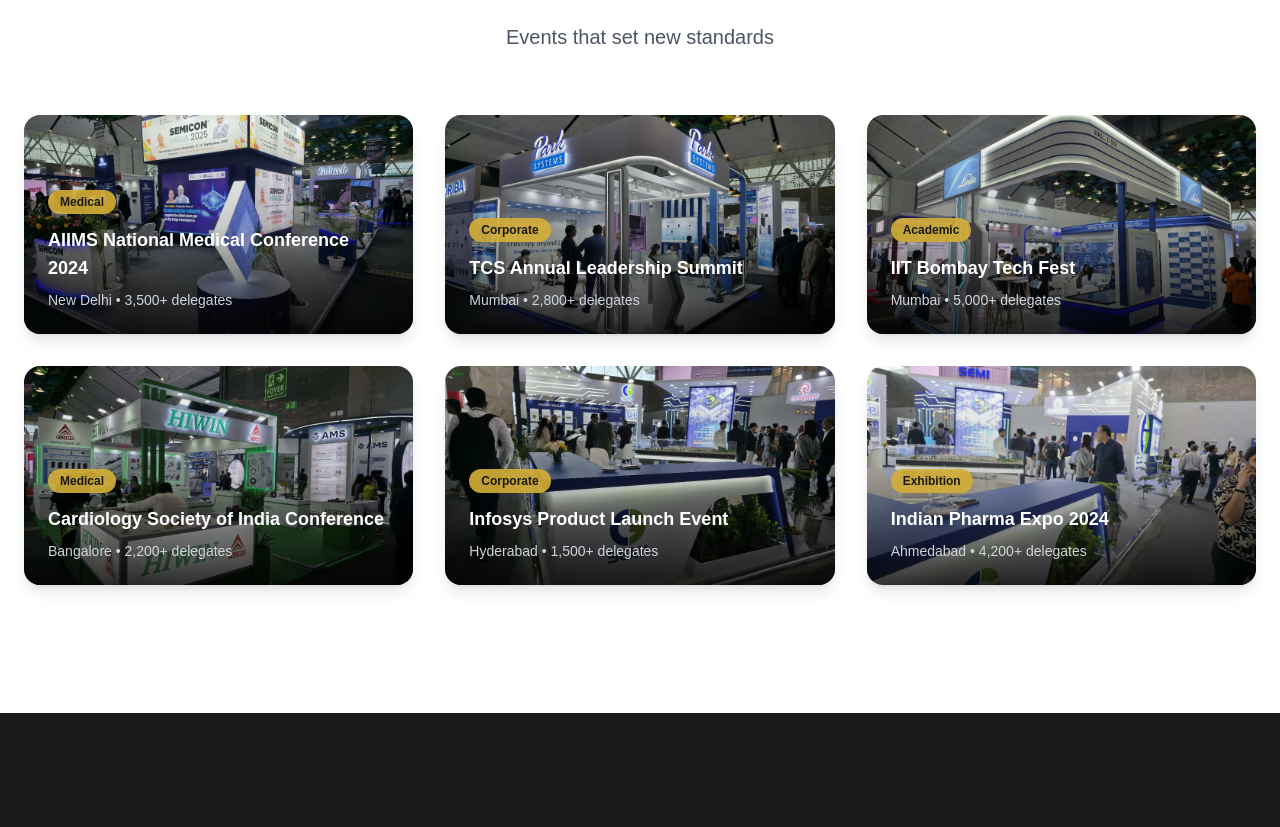
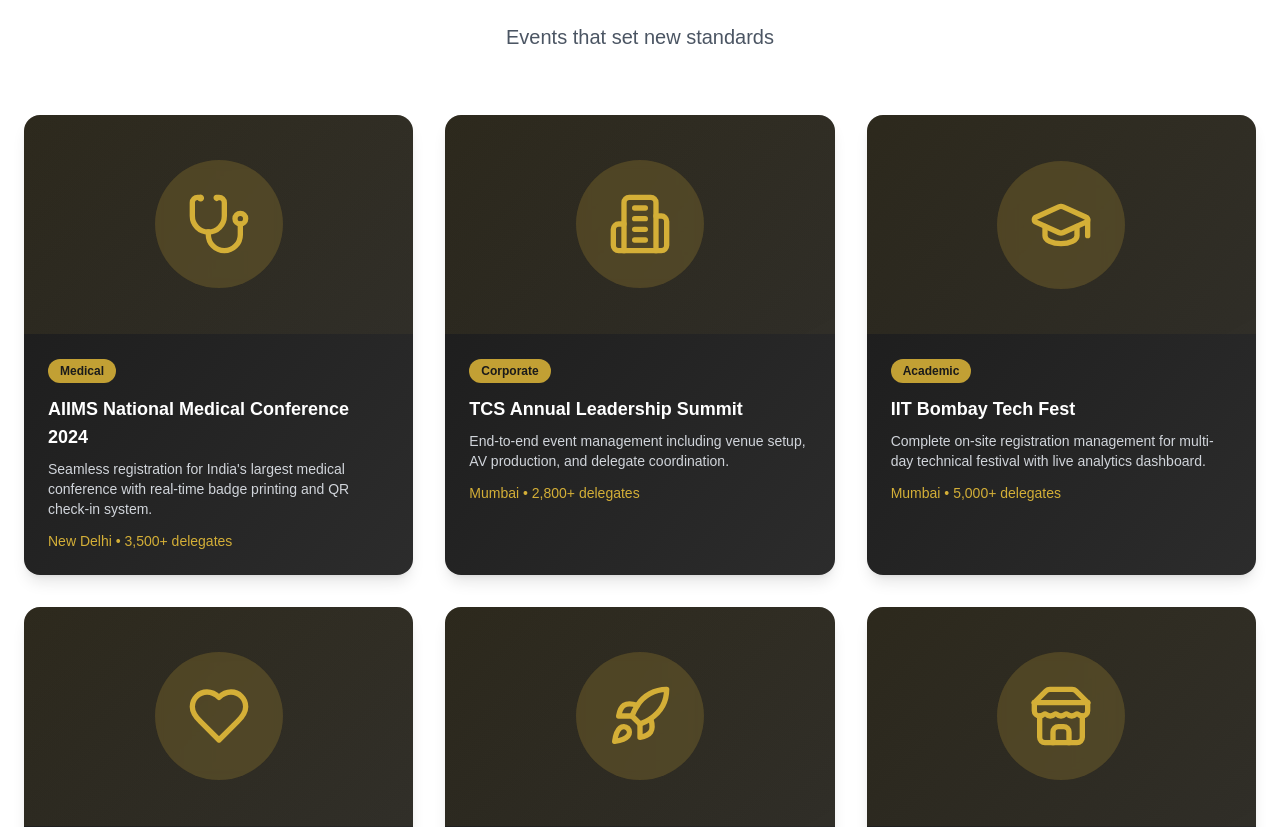
Before and after one commit to grrreatt/cecevents, a Next.js app: page / in a window 1280 px wide. Shown: the part 1973-2800 px from the top of the page. Built offline with nearby package versions, Linux system fonts and the light colour scheme.

Commit message:
Replace images with icons for client review - Remove 404 errors

```diff
--- a/app/page.tsx
+++ b/app/page.tsx
@@ -6,7 +6,7 @@
 import {
   ArrowRight, CheckCircle2, Users, Building2, Sparkles,
   TrendingUp, Shield, Zap, Clock, Award, Star,
-  ChevronDown, Play
+  ChevronDown, Play, Stethoscope, GraduationCap, Heart, Rocket, Store
 } from 'lucide-react'
 import Navbar from '@/components/Navbar'
 import Footer from '@/components/Footer'
@@ -366,7 +366,17 @@
         </motion.div>
 
         <div className="grid md:grid-cols-2 lg:grid-cols-3 gap-8">
-          {portfolioData.map((project, i) => (
+          {portfolioData.map((project, i) => {
+            const IconComponent = {
+              Stethoscope,
+              Building2,
+              GraduationCap,
+              Heart,
+              Rocket,
+              Store
+            }[project.icon as string] || Building2
+
+            return (
               <motion.div
                 key={project.id}
                 initial={{ opacity: 0, y: 50 }}
@@ -376,16 +386,15 @@
                 onClick={() => openPortfolio(project)}
                 className="group cursor-pointer perspective-1000"
               >
-              <div className="relative rounded-2xl overflow-hidden shadow-lg hover:shadow-2xl transition-all preserve-3d">
-                <div className="aspect-video relative overflow-hidden">
-                  <motion.img
-                    whileHover={{ scale: 1.1 }}
+                <div className="relative rounded-2xl overflow-hidden shadow-lg hover:shadow-2xl transition-all preserve-3d bg-gradient-to-br from-primary to-accent h-full">
+                  <div className="aspect-video relative overflow-hidden bg-gradient-to-br from-gold/10 to-gold/5 flex items-center justify-center">
+                    <motion.div
+                      whileHover={{ scale: 1.1, rotate: 5 }}
                       transition={{ duration: 0.6 }}
-                    src={project.image}
-                    alt={project.title}
-                    className="w-full h-full object-cover"
-                  />
-                  <div className="absolute inset-0 bg-gradient-to-t from-black/80 via-black/20 to-transparent" />
+                      className="w-32 h-32 rounded-full bg-gold/20 backdrop-blur-sm flex items-center justify-center"
+                    >
+                      <IconComponent className="w-16 h-16 text-gold" />
+                    </motion.div>
 
                     {/* Hover Overlay */}
                     <div className="absolute inset-0 bg-gold/90 opacity-0 group-hover:opacity-100 transition-opacity flex items-center justify-center">
@@ -393,16 +402,18 @@
                     </div>
                   </div>
 
-                <div className="absolute bottom-0 left-0 right-0 p-6 text-white">
+                  <div className="p-6 text-white">
                     <span className="px-3 py-1 bg-gold/90 text-primary text-xs font-semibold rounded-full mb-3 inline-block">
                       {project.category}
                     </span>
-                  <h3 className="font-bold text-lg mb-2 line-clamp-2">{project.title}</h3>
-                  <p className="text-sm text-gray-300">{project.location} • {project.attendees} delegates</p>
+                    <h3 className="font-bold text-lg mb-2">{project.title}</h3>
+                    <p className="text-sm text-gray-300 mb-3">{project.desc}</p>
+                    <p className="text-sm text-gold">{project.location} • {project.attendees} delegates</p>
                   </div>
                 </div>
               </motion.div>
-          ))}
+            )
+          })}
         </div>
       </div>
     </section>
--- a/components/PortfolioModal.tsx
+++ b/components/PortfolioModal.tsx
@@ -1,7 +1,7 @@
 'use client'
 
 import { motion, AnimatePresence } from 'framer-motion'
-import { X, MapPin, Users } from 'lucide-react'
+import { X, MapPin, Users, Stethoscope, Building2, GraduationCap, Heart, Rocket, Store } from 'lucide-react'
 import { cn } from '@/lib/utils'
 
 interface PortfolioModalProps {
@@ -12,7 +12,7 @@
     location: string
     attendees: string
     desc: string
-    image: string
+    icon: string
     category: string
   } | null
 }
@@ -52,16 +52,30 @@
                 <X className="w-5 h-5" />
               </motion.button>
 
-              {/* Image */}
-              <div className="relative h-80 overflow-hidden">
-                <motion.img
-                  initial={{ scale: 1.2 }}
-                  animate={{ scale: 1 }}
-                  transition={{ duration: 0.8 }}
-                  src={project.image}
-                  alt={project.title}
-                  className="w-full h-full object-cover"
-                />
+              {/* Icon Header */}
+              <div className="relative h-80 overflow-hidden bg-gradient-to-br from-primary via-accent to-primary flex items-center justify-center">
+                {(() => {
+                  const IconComponent = {
+                    Stethoscope,
+                    Building2,
+                    GraduationCap,
+                    Heart,
+                    Rocket,
+                    Store
+                  }[project.icon] || Building2
+
+                  return (
+                    <motion.div
+                      initial={{ scale: 0.8, rotate: -10 }}
+                      animate={{ scale: 1, rotate: 0 }}
+                      transition={{ duration: 0.8, type: "spring" }}
+                      className="w-48 h-48 rounded-full bg-gold/20 backdrop-blur-sm flex items-center justify-center"
+                    >
+                      <IconComponent className="w-32 h-32 text-gold" />
+                    </motion.div>
+                  )
+                })()}
+
                 <div className="absolute inset-0 bg-gradient-to-t from-black/60 to-transparent" />
 
                 {/* Category Badge */}
--- a/lib/portfolio-data.json
+++ b/lib/portfolio-data.json
@@ -5,8 +5,8 @@
     "location": "New Delhi",
     "attendees": "3,500+",
     "desc": "Seamless registration for India's largest medical conference with real-time badge printing and QR check-in system.",
-    "image": "/images/IMG-20251007-WA0018.jpg",
-    "category": "Medical"
+    "category": "Medical",
+    "icon": "Stethoscope"
   },
   {
     "id": 2,
@@ -14,8 +14,8 @@
     "location": "Mumbai",
     "attendees": "2,800+",
     "desc": "End-to-end event management including venue setup, AV production, and delegate coordination.",
-    "image": "/images/IMG-20251007-WA0019.jpg",
-    "category": "Corporate"
+    "category": "Corporate",
+    "icon": "Building2"
   },
   {
     "id": 3,
@@ -23,8 +23,8 @@
     "location": "Mumbai",
     "attendees": "5,000+",
     "desc": "Complete on-site registration management for multi-day technical festival with live analytics dashboard.",
-    "image": "/images/IMG-20251007-WA0020.jpg",
-    "category": "Academic"
+    "category": "Academic",
+    "icon": "GraduationCap"
   },
   {
     "id": 4,
@@ -32,8 +32,8 @@
     "location": "Bangalore",
     "attendees": "2,200+",
     "desc": "Hybrid event management with virtual platform integration and physical registration kiosks.",
-    "image": "/images/IMG-20251007-WA0021.jpg",
-    "category": "Medical"
+    "category": "Medical",
+    "icon": "Heart"
   },
   {
     "id": 5,
@@ -41,8 +41,8 @@
     "location": "Hyderabad",
     "attendees": "1,500+",
     "desc": "Premium event production with branded registration experience and VIP guest management.",
-    "image": "/images/IMG-20251007-WA0022.jpg",
-    "category": "Corporate"
+    "category": "Corporate",
+    "icon": "Rocket"
   },
   {
     "id": 6,
@@ -50,7 +50,7 @@
     "location": "Ahmedabad",
     "attendees": "4,200+",
     "desc": "Exhibition management with exhibitor registration, booth allocation, and visitor tracking system.",
-    "image": "/images/IMG-20251007-WA0023.jpg",
-    "category": "Exhibition"
+    "category": "Exhibition",
+    "icon": "Store"
   }
 ]
```
Lines whose indentation alone changed are shown as unchanged.
